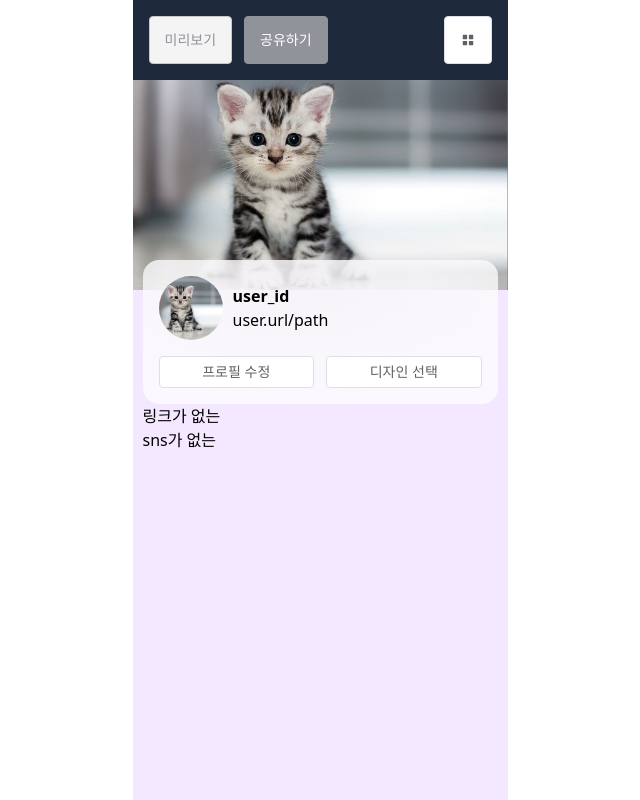
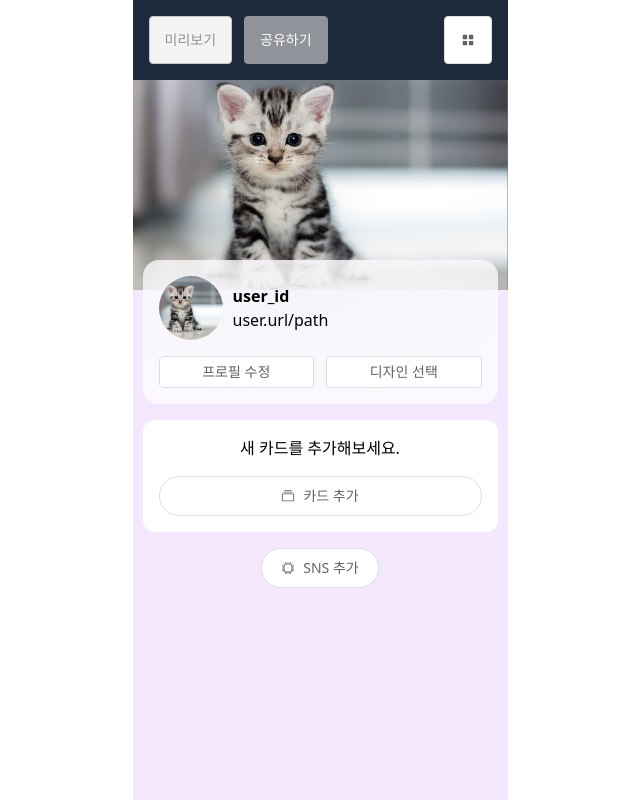
Before and after one commit to emmet-lv99/link-cluster, a Vue app in the folder fe/: page / in a window 1280 px wide. Shown: the whole page, without its empty margins (320-960 px from the left). Built offline with nearby package versions, Linux system fonts and the light colour scheme.

Commit message:
complete main layout

```diff
--- a/fe/src/style.css
+++ b/fe/src/style.css
@@ -12,19 +12,20 @@
   }
 }
 
+
 html {scroll-behavior: smooth;}
 html, body{margin: 0; padding: 0;}
 body * {box-sizing: border-box;}
 
+/*클릭시 파란 박스 하이라이트 생기는 현상 제거*/
+input, textarea, button, select, a {-webkit-tap-highlight-color: rgba(0,0,0,0);}
+/*클릭 후 테두리 파란선 제거*/
+textarea:focus, input:focus{outline: none;}
+
 /*a 스타일 초기화*/
 a {color: inherit; text-decoration: none; outline: none; font-family: inherit; cursor: pointer;}
-a { -webkit-tap-highlight-color:transparent;}
 a:hover, a:active {text-decoration: none; color: inherit;  font-family: inherit}
-a { -webkit-tap-highlight-color:transparent;}
 
-/*img 스타일 초기화*/
-img { -webkit-tap-highlight-color:transparent;}
-img { -webkit-tap-highlight-color:transparent;}
 
 /*ul, li 초기화*/
 ul, li {padding: 0; margin: 0; list-style: none;}
--- a/fe/src/views/main/MainView.vue
+++ b/fe/src/views/main/MainView.vue
@@ -49,8 +49,17 @@
             </div>
           </div>
           <div class="main-content__link-items-wrapper">
-            <div class="link-items__nothing">링크가 없는</div>
-            <div class="link-items__sns-nothing">sns가 없는</div>
+            <div
+              class="link-items__nothing bg-white mt-4 rounded-xl text-center p-4"
+            >
+              <p>새 카드를 추가해보세요.</p>
+              <el-button class="w-full mt-4" size="large" icon="Files" round
+                >카드 추가</el-button
+              >
+            </div>
+            <div class="link-items__sns-nothing text-center mt-4">
+              <el-button round icon="Cpu" size="large">SNS 추가</el-button>
+            </div>
           </div>
         </div>
       </section>
```
Also changed, not shown: 1 other file (tests, documents, lock files or other folders).
